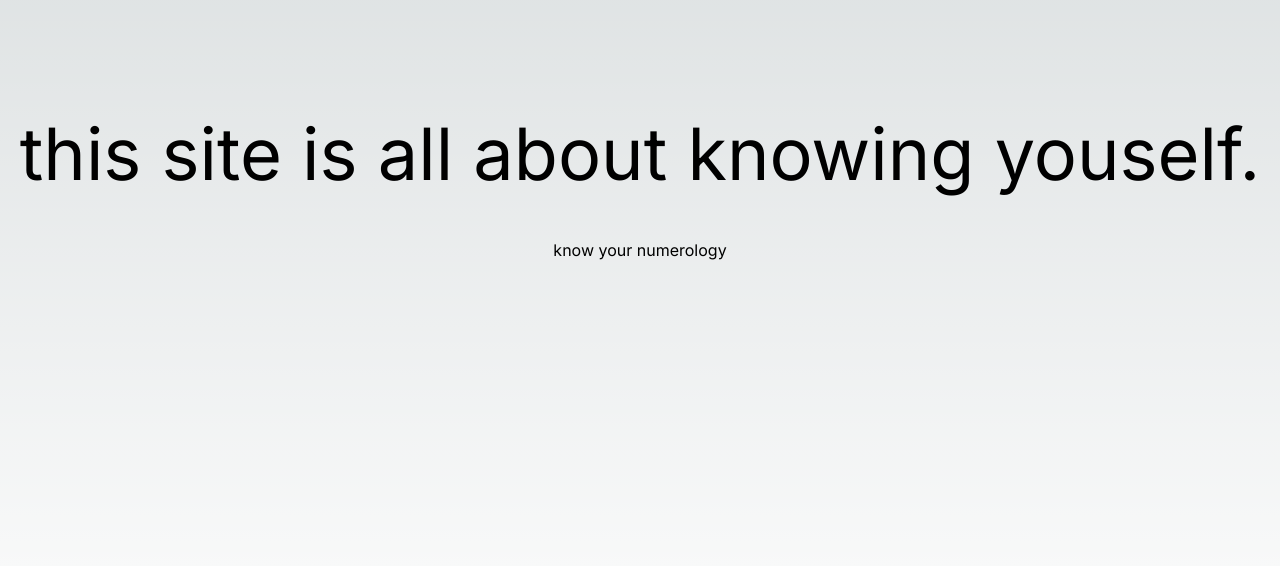
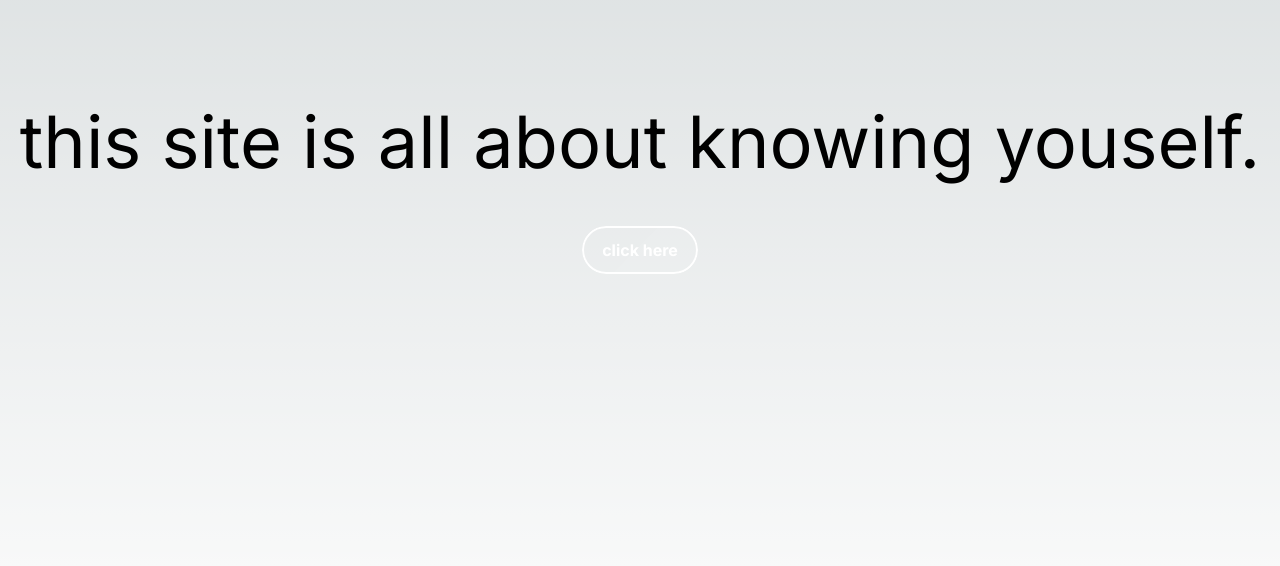
Before and after one commit to knight0917/Project-X, a Next.js app: page / in a window 1280 px wide. Shown: the part 234-800 px from the top of the page. Built offline with nearby package versions, Linux system fonts and the light colour scheme.

Commit message:
making homepage link look good

```diff
--- a/pages/index.js
+++ b/pages/index.js
@@ -12,13 +12,14 @@ export default function Home() {
 
       </div> */}
       <nav>
-        <ul>
-          <li>
-            <Link className="  hover:overline" href="/main-form">
-               know your numerology
-            </Link>
-          </li>
-        </ul>
+
+        <Link href="/main-form" class="relative inline-flex items-center justify-start inline-block px-5 py-3 overflow-hidden font-bold rounded-full group">
+            <span class="w-32 h-32 rotate-45 translate-x-12 -translate-y-2 absolute left-0 top-0 bg-white opacity-[3%]"></span>
+            <span class="absolute top-0 left-0 w-48 h-48 -mt-1 transition-all duration-500 ease-in-out rotate-45 -translate-x-56 -translate-y-24 bg-white opacity-100 group-hover:-translate-x-8"></span>
+            <span class="relative w-full text-left text-white transition-colors duration-200 ease-in-out group-hover:text-gray-900">click here</span>
+            <span class="absolute inset-0 border-2 border-white rounded-full"></span>
+        </Link>
+
       </nav>
       <div>
         {/* <MainForm /> */}
```
